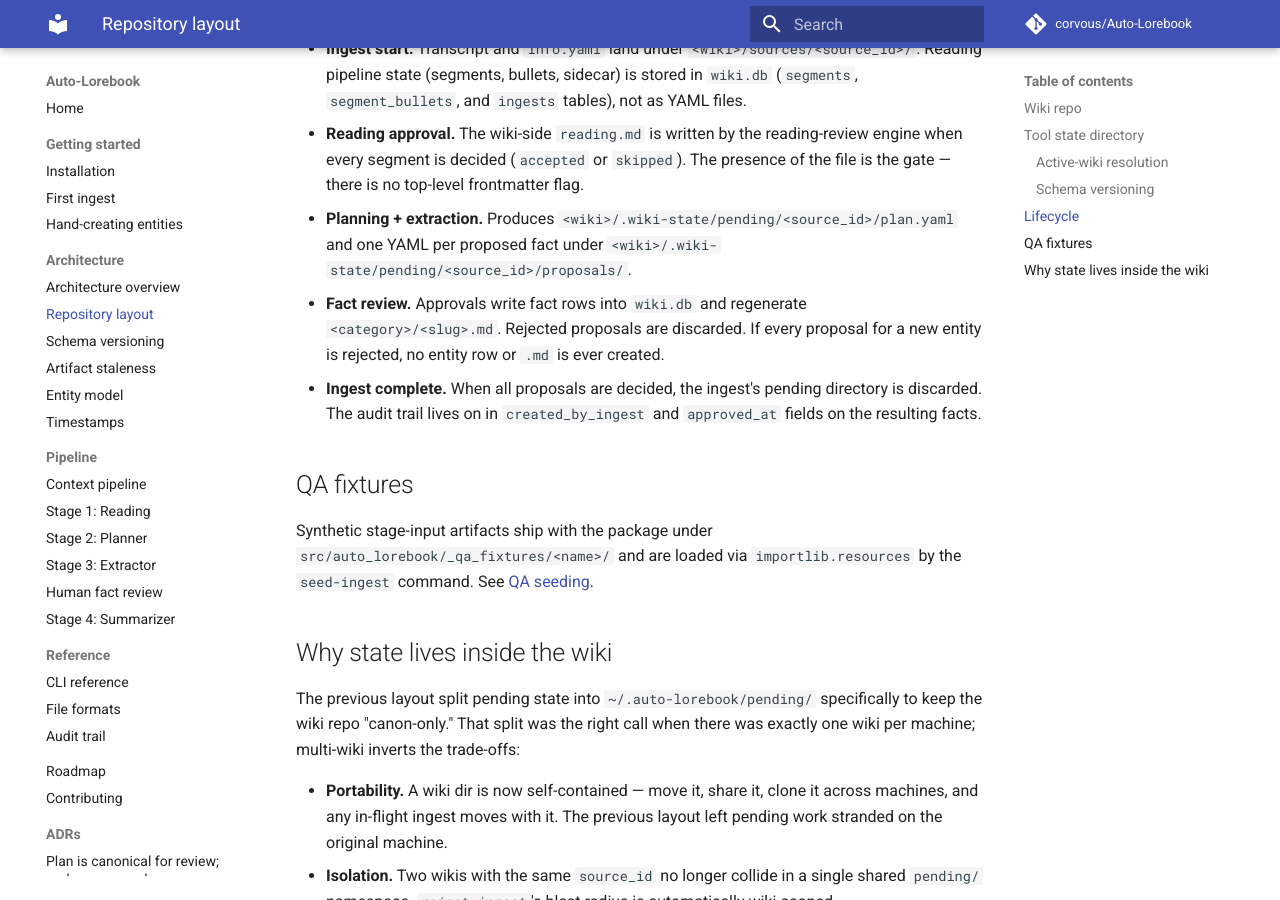
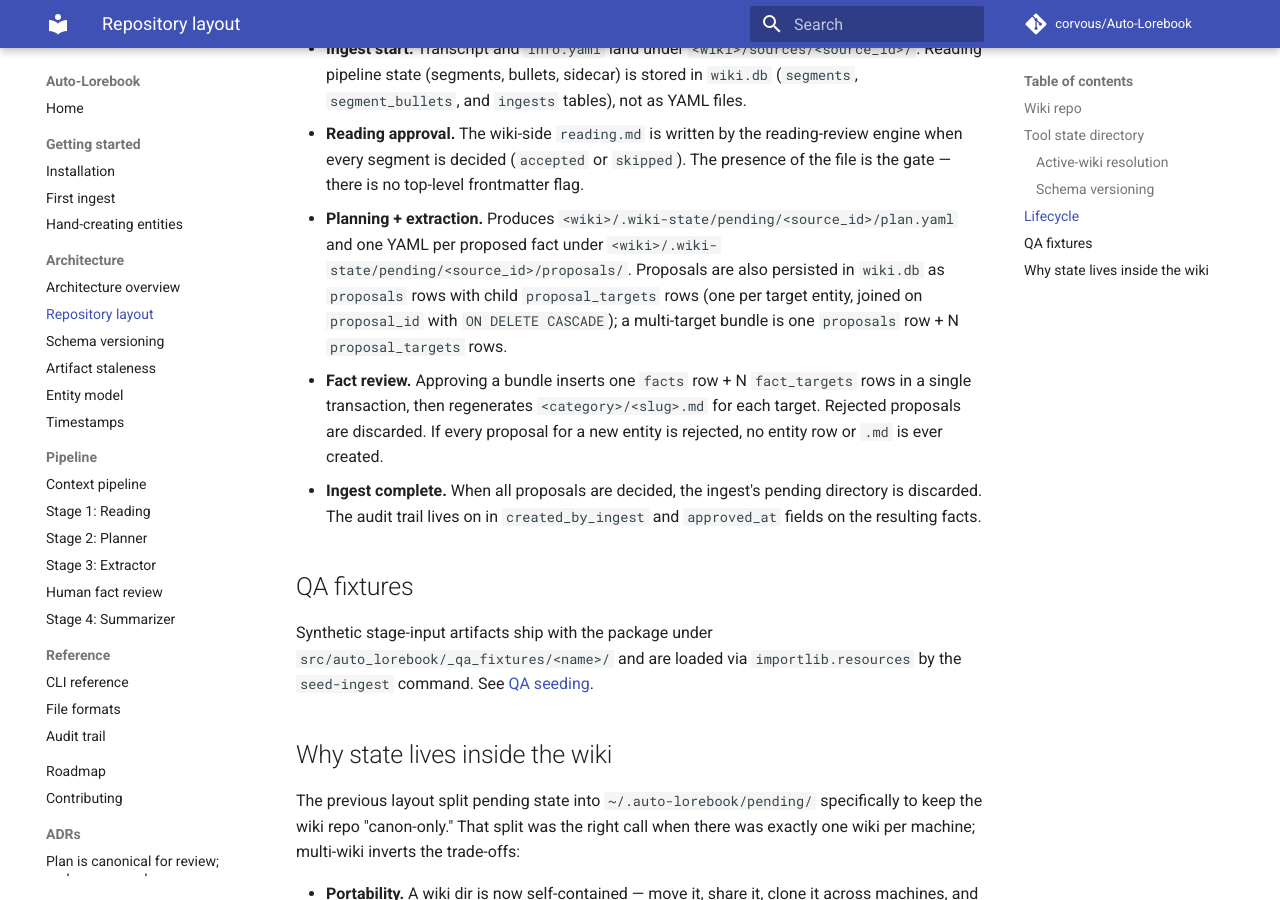
Before and after one commit to CorVous/Auto-Lorebook, an MkDocs documentation site: the page built from docs/architecture/repository-layout.md, in a window 1280 px wide and 900 px high, scrolled down 2759 px. Built offline with MkDocs 1.6.1 and Material for MkDocs 9.7.7, drawn with Linux system fonts in a browser that asks for light colours; comment, search, counter and statistics services are not loaded.

Commit message:
#75 fixup: regen .md after approval commits, doc corrections
Move `regenerate_entity` calls out of the per-target loop into the
post-`approve_proposal` APPROVED branch so .md files reflect the
committed fact (and aren't rewritten on SKIPPED_IDEMPOTENT). Fix
docs/pipeline/review.md to describe "one fact row + N fact_targets"
semantics. Add `proposal_targets` to docs/architecture/repository-layout.md.

https://claude.ai/code/session_75_fixup

```diff
--- a/docs/architecture/repository-layout.md
+++ b/docs/architecture/repository-layout.md
@@ -145,10 +145,15 @@ YAMLs whose history matters.
 - **Planning + extraction.** Produces
   `<wiki>/.wiki-state/pending/<source_id>/plan.yaml` and one YAML per
   proposed fact under `<wiki>/.wiki-state/pending/<source_id>/proposals/`.
-- **Fact review.** Approvals write fact rows into `wiki.db` and
-  regenerate `<category>/<slug>.md`. Rejected proposals are discarded.
-  If every proposal for a new entity is rejected, no entity row or `.md`
-  is ever created.
+  Proposals are also persisted in `wiki.db` as `proposals` rows with
+  child `proposal_targets` rows (one per target entity, joined on
+  `proposal_id` with `ON DELETE CASCADE`); a multi-target bundle is
+  one `proposals` row + N `proposal_targets` rows.
+- **Fact review.** Approving a bundle inserts one `facts` row + N
+  `fact_targets` rows in a single transaction, then regenerates
+  `<category>/<slug>.md` for each target. Rejected proposals are
+  discarded. If every proposal for a new entity is rejected, no
+  entity row or `.md` is ever created.
 - **Ingest complete.** When all proposals are decided, the ingest's
   pending directory is discarded. The audit trail lives on in
   `created_by_ingest` and `approved_at` fields on the resulting
```
Also changed, not shown: docs/pipeline/review.md (+5 -4 lines), 1 other file.
